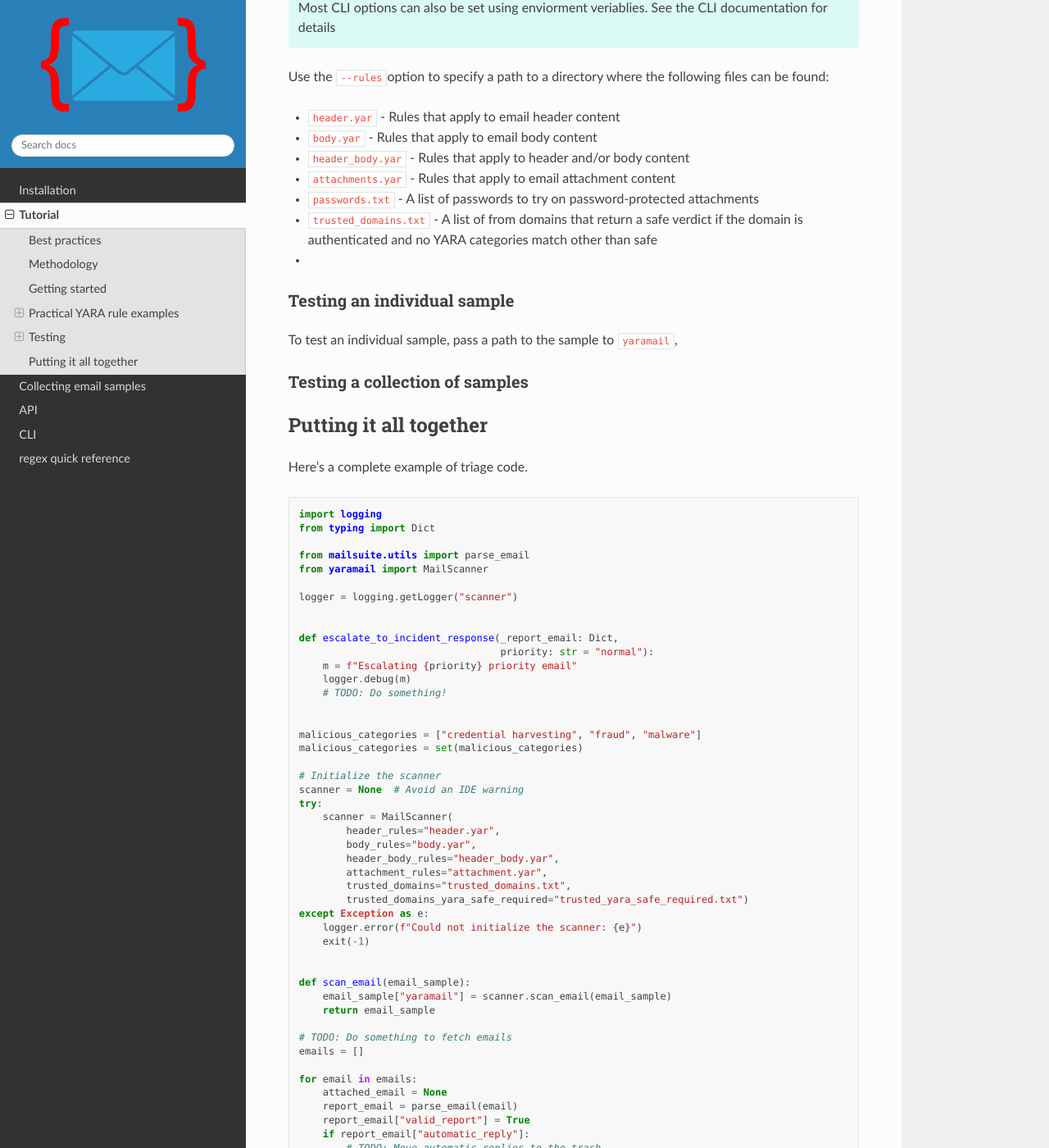
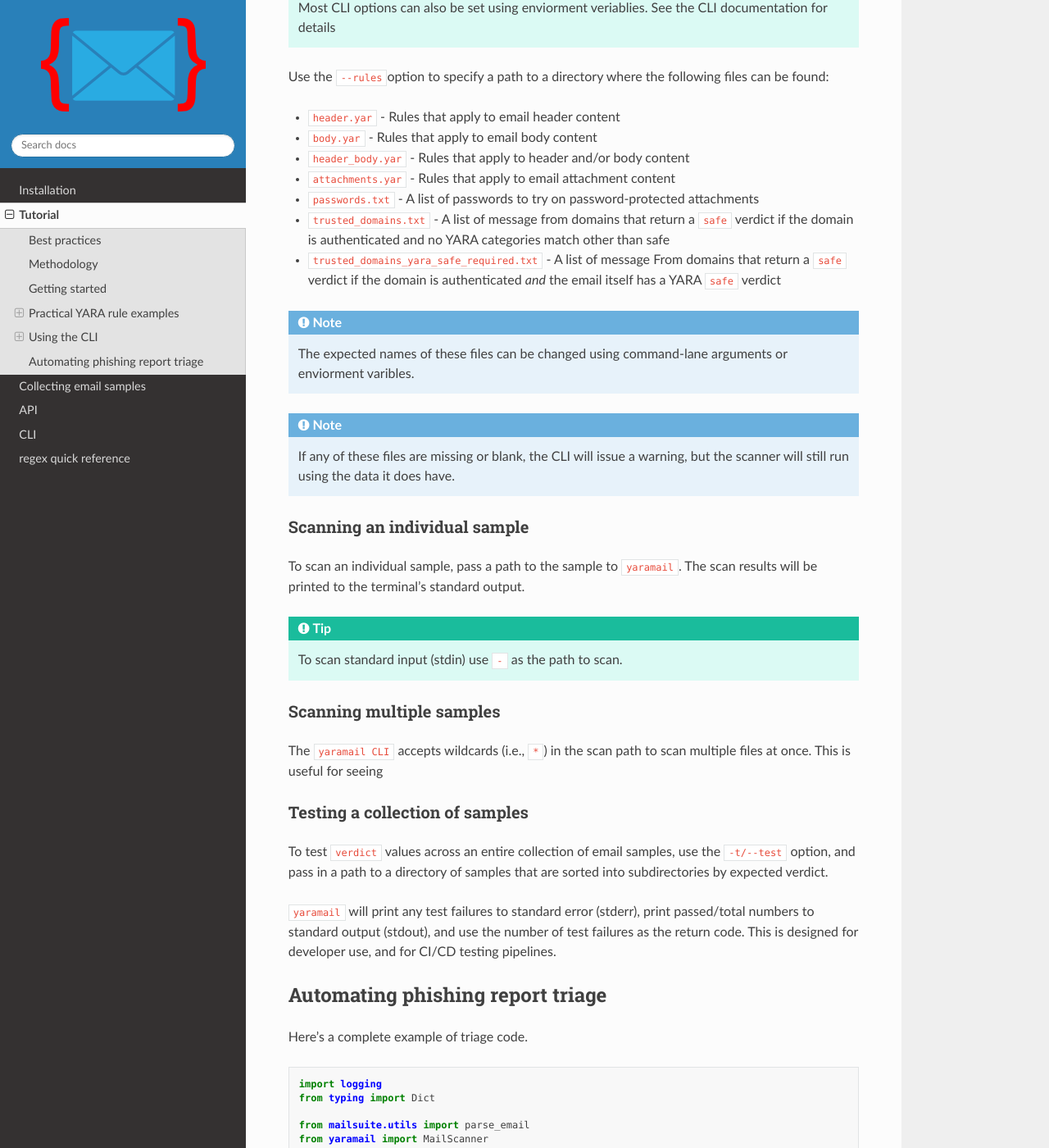
Before and after one commit to seanthegeek/yaramail, a Sphinx documentation site: the page built from docs/source/tutorial.md, in a window 1280 px wide and 1400 px high, scrolled down 7824 px. Shown: the whole window at 82% size. Built offline with Sphinx 7.4.7 and the Read the Docs theme 2.0.0, drawn with Linux system fonts in a browser that asks for light colours; some of the changed text lies outside the part shown.

Commit message:
Update docs

````diff
--- a/docs/source/tutorial.md
+++ b/docs/source/tutorial.md
@@ -186,7 +186,6 @@ rule all_urls_example_vendor : urls {
     #http > 0 and #http == #example
 }
 ```
-
 
 ### Informational rules
 
@@ -378,10 +377,10 @@ links, and maybe even a tracking image.
 Finding the right combination of strings and condition logic may take some
 time, but the reduction in alert fatigue is well worth the effort.
 
-## Testing
+## Using the CLI
 
-the [`yaramail` CLI](cli) has built in support of testing rules against
-individual samples, or across an entire collection of samples.
+the [`yaramail` CLI](cli) has built-in support for scanning  individual
+samples, or an entire collection of samples.
 
 ```{tip}
 Most CLI options can also be set using enviorment veriablies. See the CLI
@@ -396,19 +395,44 @@ files can be found:
 - `header_body.yar` - Rules that apply to header and/or body content
 - `attachments.yar` - Rules that apply to email attachment content
 - `passwords.txt` - A list of passwords to try on password-protected attachments
-- `trusted_domains.txt` - A list of from domains that return a safe verdict if the domain is authenticated and no YARA categories match other than safe
--
+- `trusted_domains.txt` - A list of message from domains that return a `safe` verdict if the domain is authenticated and no YARA categories match other than safe
+- `trusted_domains_yara_safe_required.txt` - A list of message From domains that return a `safe` verdict if the domain is authenticated *and* the email itself has a YARA `safe` verdict
 
-### Testing an individual sample
+```{note}
+The expected names of these files can be changed using command-lane arguments or enviorment varibles.
+```
 
-To test an individual sample, pass a path to the sample to `yaramail`,
+```{note}
+If any of these files are missing or blank, the CLI will issue a warning, but
+the scanner will still run using the data it does have.
+```
 
+### Scanning an individual sample
 
+To scan an individual sample, pass a path to the sample to `yaramail`.
+The scan results will be printed to the terminal's standard output.
+
+```{tip}
+To scan standard input (stdin) use `-` as the path to scan.
+```
+
+### Scanning multiple samples
+
+The `yaramail CLI` accepts wildcards (i.e., `*`) in the scan path to scan
+multiple files at once. This is useful for seeing
 
 ### Testing a collection of samples
 
+To test `verdict` values across an entire collection of email samples, use the
+`-t/--test` option, and pass in a path to a directory of samples that are
+sorted into subdirectories by expected verdict.
 
-## Putting it all together
+`yaramail` will print any test failures to standard error (stderr), print
+passed/total numbers to standard output (stdout), and use the number of test
+failures as the return code. This is designed for developer use, and for CI/CD
+testing pipelines.
+
+## Automating phishing report triage
 
 Here's a complete example of triage code.
 
````
Also changed, not shown: docs/source/cli.md (+3 -3 lines), 1 other file.
